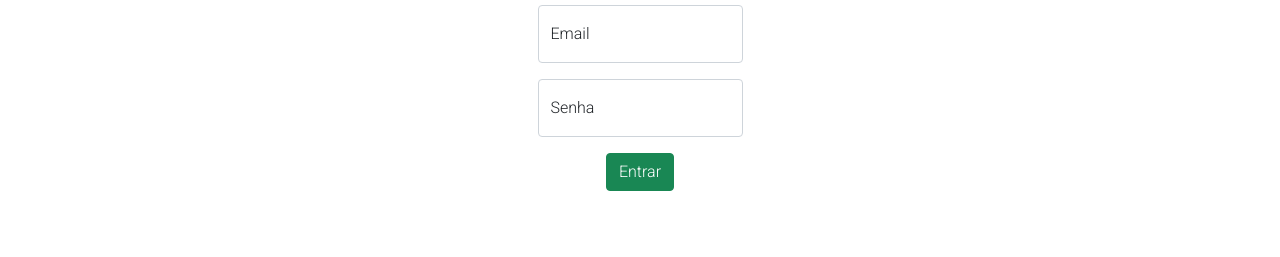
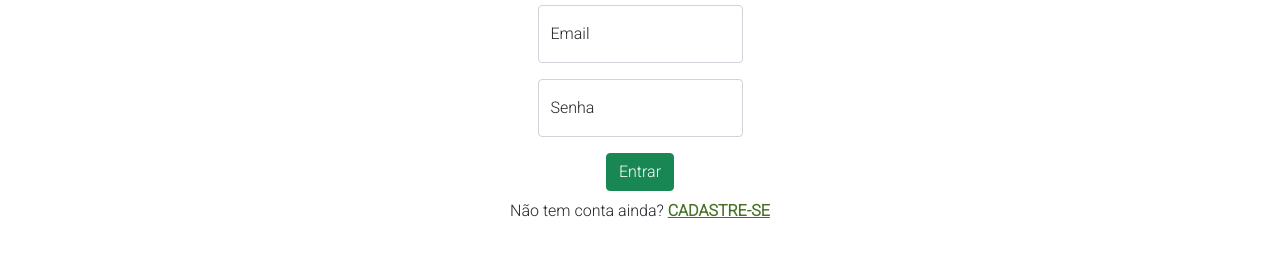
Before and after one commit to RafaelSFsoares/proviHack-time23, a website: page src/html/login.html in a window 1280 px wide. Shown: the part 203-460 px from the top of the page. Drawn offline with nearby package versions, Linux system fonts and the light colour scheme; a web font is replaced by a local one.

Commit message:
FEAT: Adicionado link para cadastro

```diff
--- a/src/html/login.html
+++ b/src/html/login.html
@@ -35,9 +35,15 @@
                     <label for="floatingInput">Senha</label>
                   </div>
             </div>
+
             <div class="d-flex justify-content-center">
                 <button type="button" class="btn btn-success">Entrar</button>
+
             </div>
+            <div>
+                <p class="mt-2">Não tem conta ainda? <a class="linkcadastro" href="./cadastro.html"> <strong> CADASTRE-SE </strong> </a> </p>
+            </div>
+
         </form>
     </main>
 </body>
```
